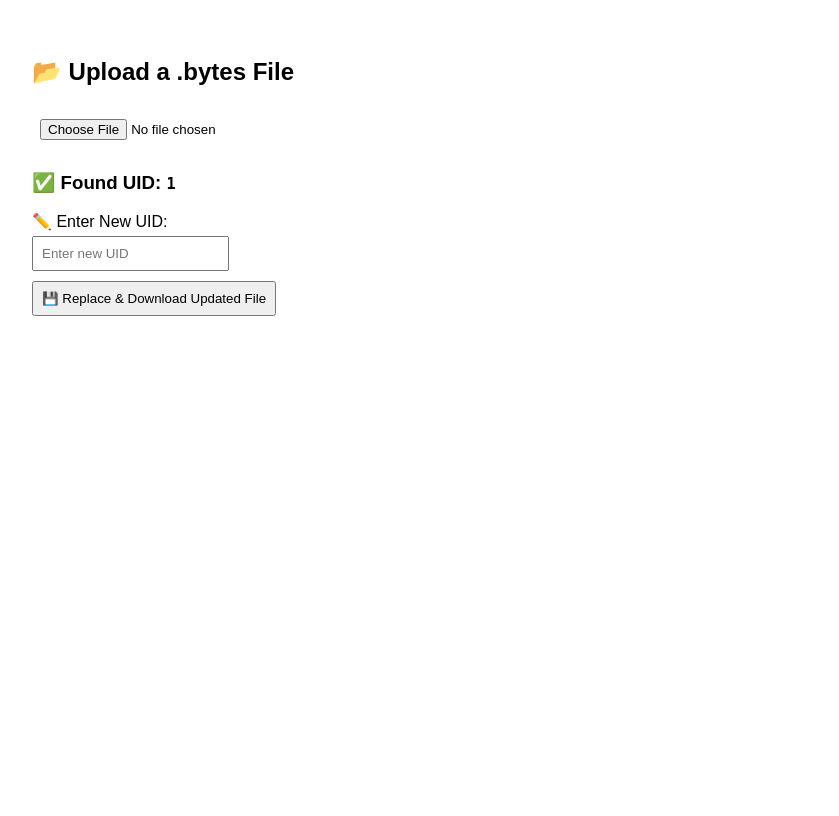
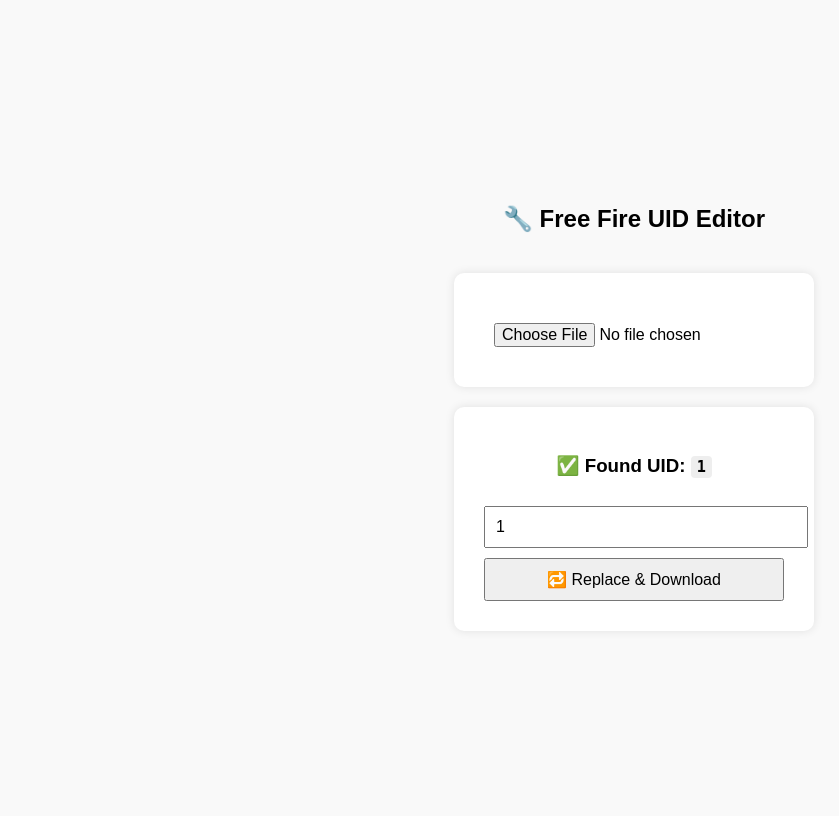
Before and after one commit to gmg181/GMGidinfo-web, a Flask app: template templates/index.html in a window 1280 px wide. Shown: the whole page, without its empty margins (6-845 px from the left). Before the commit the page ends 316 px from the top, so only its background shows below. Run offline with Flask 3, Linux system fonts and the light colour scheme; the template is opened without the code that fills it: most values are stand-ins (such as "Sample title", 1, 10 or a date in 2020).

Commit message:
Update index.html

```diff
--- a/templates/index.html
+++ b/templates/index.html
@@ -5,28 +5,57 @@
   <style>
     body {
       font-family: Arial, sans-serif;
+      display: flex;
+      flex-direction: column;
+      align-items: center;
+      justify-content: center;
+      min-height: 100vh;
+      background-color: #f9f9f9;
+    }
+
+    h2, h3 {
+      text-align: center;
+    }
+
+    form {
+      background: #fff;
       padding: 30px;
+      border-radius: 10px;
+      box-shadow: 0 0 10px rgba(0,0,0,0.1);
+      width: 300px;
+      text-align: center;
+      margin-top: 20px;
     }
-    input, button {
-      padding: 8px;
-      margin: 5px 0;
+
+    input[type="file"],
+    input[type="number"],
+    button {
+      width: 100%;
+      padding: 10px;
+      margin-top: 10px;
+      font-size: 16px;
+    }
+
+    code {
+      background-color: #eee;
+      padding: 2px 6px;
+      border-radius: 4px;
     }
   </style>
 </head>
 <body>
-  <h2>📂 Upload a .bytes File</h2>
+  <h2>🔧 Free Fire UID Editor</h2>
 
   <form id="uploadForm" method="POST" enctype="multipart/form-data">
     <input type="file" name="file" id="fileInput" accept=".bytes" required>
   </form>
 
   {% if uid %}
-    <h3>✅ Found UID: <code>{{ uid }}</code></h3>
     <form method="POST" action="/edit">
+      <h3>✅ Found UID: <code>{{ uid }}</code></h3>
       <input type="hidden" name="filename" value="{{ filename }}">
-      <label for="new_uid">✏️ Enter New UID:</label><br>
-      <input type="number" name="new_uid" placeholder="Enter new UID" required><br>
-      <button type="submit">💾 Replace & Download Updated File</button>
+      <input type="number" name="new_uid" value="{{ uid }}" required>
+      <button type="submit">🔁 Replace & Download</button>
     </form>
   {% endif %}
 
```
